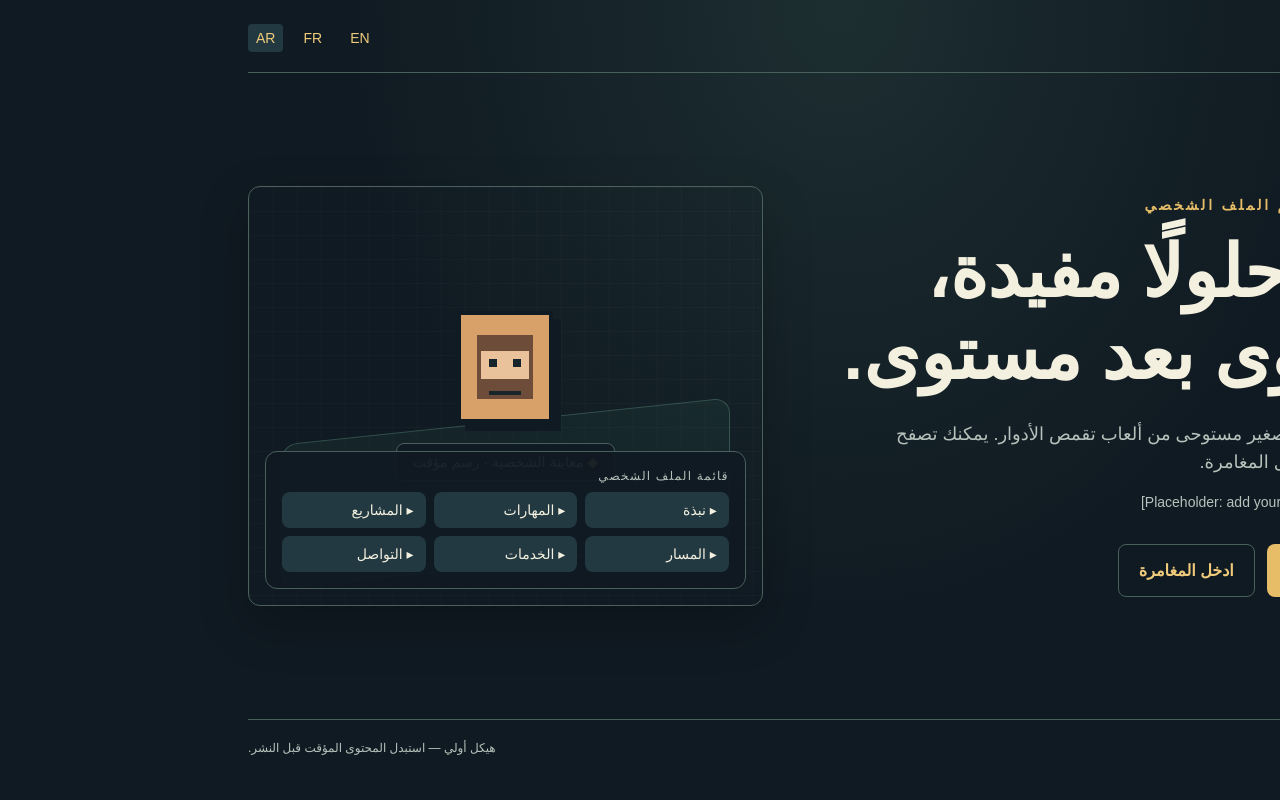
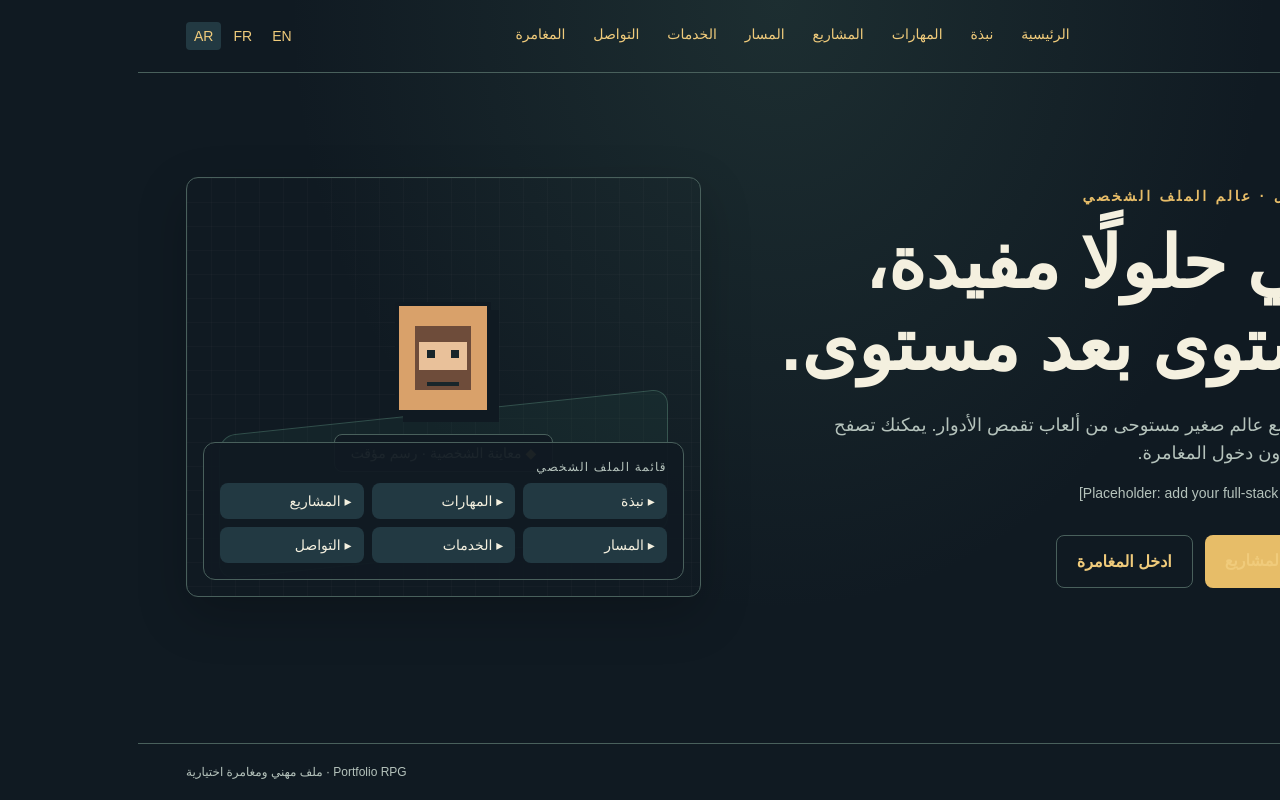
Before and after one commit to Fokoda799/portfolio-rpg-milestone-1, a Next.js app: page /ar in a window 1280 px wide. Built offline with nearby package versions, Linux system fonts and the light colour scheme.

Commit message:
feat: add site header and footer components with multilingual support

```diff
--- a/src/app/[locale]/layout.tsx
+++ b/src/app/[locale]/layout.tsx
@@ -2,6 +2,8 @@ import type { Metadata } from "next";
 import { notFound } from "next/navigation";
 import { isLocale, localeDirection } from "@/lib/i18n/config";
 import "../globals.css";
+import { SiteFooter } from "@/components/site-footer";
+import { SiteHeader } from "@/components/site-header";
 
 type LocaleLayoutProps = Readonly<{
   children: React.ReactNode;
@@ -44,7 +46,11 @@ export default async function LocaleLayout({
 
   return (
     <html lang={rawLocale} dir={localeDirection(rawLocale)}>
-      <body>{children}</body>
+      <body className="flex min-h-screen flex-col">
+        <SiteHeader locale={rawLocale} />
+        <div className="flex-1">{children}</div>
+        <SiteFooter locale={rawLocale} />
+      </body>
     </html>
   );
 }
--- a/src/app/[locale]/page.tsx
+++ b/src/app/[locale]/page.tsx
@@ -17,36 +17,13 @@ export default async function HomePage({ params }: HomePageProps) {
   const text = copy[rawLocale];
 
   return (
-    <main className="mx-auto flex min-h-screen w-full max-w-7xl flex-col px-5 py-6 sm:px-8 lg:px-12">
+    <main className="mx-auto flex min-h-[60vh] w-full max-w-7xl flex-col px-5 py-6 sm:px-8 lg:px-12">
       <a
         href="#main-content"
         className="sr-only z-50 rounded bg-white px-4 py-2 text-black focus:not-sr-only focus:absolute focus:left-4 focus:top-4"
       >
         {text.skipToContent}
       </a>
-
-      <header className="flex items-center justify-between gap-4 border-b border-[var(--color-border)] pb-5">
-        <Link href={`/${rawLocale}`} className="font-semibold tracking-wide">
-          ABD / DEV
-        </Link>
-        <nav
-          aria-label={text.languageNavigation}
-          className="flex gap-3 text-sm"
-        >
-          {(["en", "fr", "ar"] as const).map((language) => (
-            <Link
-              key={language}
-              href={`/${language}`}
-              hrefLang={language}
-              aria-current={language === rawLocale ? "page" : undefined}
-              className="rounded px-2 py-1 text-[var(--color-muted)] hover:text-[var(--color-text)] aria-[current=page]:bg-[var(--color-panel-raised)] aria-[current=page]:text-[var(--color-text)]"
-            >
-              {language.toUpperCase()}
-            </Link>
-          ))}
-        </nav>
-      </header>
-
       <section
         id="main-content"
         className="grid flex-1 items-center gap-10 py-12 lg:grid-cols-[1.1fr_0.9fr] lg:py-20"
@@ -124,11 +101,6 @@ export default async function HomePage({ params }: HomePageProps) {
           </div>
         </div>
       </section>
-
-      <footer className="flex flex-wrap justify-between gap-3 border-t border-[var(--color-border)] py-5 text-xs text-[var(--color-muted)]">
-        <span>© {new Date().getFullYear()} Abdellah</span>
-        <span>{text.placeholderNotice}</span>
-      </footer>
     </main>
   );
 }
--- /dev/null
+++ b/src/components/site-footer.tsx
@@ -0,0 +1,17 @@
+import type { Locale } from "@/lib/i18n/config";
+import { shellCopy } from "@/lib/i18n/shell-copy";
+
+type SiteFooterProps = Readonly<{
+  locale: Locale;
+}>;
+
+export function SiteFooter({ locale }: SiteFooterProps) {
+  return (
+    <footer className="border-t border-[var(--color-border)]">
+      <div className="mx-auto flex w-full max-w-7xl flex-wrap justify-between gap-3 px-5 py-5 text-xs text-[var(--color-muted)] sm:px-8 lg:px-12">
+        <span>© {new Date().getFullYear()} Abdellah</span>
+        <span>{shellCopy[locale].footerNotice}</span>
+      </div>
+    </footer>
+  );
+}
--- /dev/null
+++ b/src/components/site-header.tsx
@@ -0,0 +1,73 @@
+import Link from "next/link";
+import type { Locale } from "@/lib/i18n/config";
+import { shellCopy } from "@/lib/i18n/shell-copy";
+
+type SiteHeaderProps = Readonly<{
+  locale: Locale;
+}>;
+
+const languages: readonly Locale[] = ["en", "fr", "ar"];
+
+export function SiteHeader({ locale }: SiteHeaderProps) {
+  const text = shellCopy[locale];
+
+  const links = [
+    { label: text.home, href: `/${locale}` },
+    { label: text.about, href: `/${locale}/about` },
+    { label: text.skills, href: `/${locale}/skills` },
+    { label: text.projects, href: `/${locale}/projects` },
+    { label: text.journey, href: `/${locale}/journey` },
+    { label: text.services, href: `/${locale}/services` },
+    { label: text.contact, href: `/${locale}/contact` },
+    { label: text.adventure, href: `/${locale}/adventure` },
+  ];
+
+  return (
+    <header className="border-b border-[var(--color-border)]">
+      <div className="mx-auto flex w-full max-w-7xl flex-wrap items-center justify-between gap-4 px-5 py-4 sm:px-8 lg:px-12">
+        <Link
+          href={`/${locale}`}
+          className="shrink-0 rounded font-semibold tracking-wide text-[var(--color-text)] focus-visible:outline"
+        >
+          ABD / DEV
+        </Link>
+
+        <nav
+          aria-label={text.primaryNavigation}
+          className="order-3 w-full overflow-x-auto pb-1 sm:order-2 sm:w-auto sm:max-w-full"
+        >
+          <ul className="flex w-max min-w-full gap-1 sm:min-w-0 sm:flex-wrap sm:justify-end">
+            {links.map((link) => (
+              <li key={link.href}>
+                <Link
+                  href={link.href}
+                  className="interactive-surface block rounded-md px-3 py-2 text-sm text-[var(--color-muted)] hover:text-[var(--color-text)] focus-visible:outline"
+                >
+                  {link.label}
+                </Link>
+              </li>
+            ))}
+          </ul>
+        </nav>
+
+        <nav
+          aria-label={text.languageNavigation}
+          className="order-2 flex shrink-0 gap-1 sm:order-3"
+        >
+          {languages.map((language) => (
+            <Link
+              key={language}
+              href={`/${language}`}
+              hrefLang={language}
+              aria-current={language === locale ? "page" : undefined}
+              lang={language}
+              className="interactive-surface rounded px-2 py-1 text-sm text-[var(--color-muted)] hover:text-[var(--color-text)] aria-[current=page]:bg-[var(--color-panel-raised)] aria-[current=page]:text-[var(--color-text)] focus-visible:outline"
+            >
+              {language.toUpperCase()}
+            </Link>
+          ))}
+        </nav>
+      </div>
+    </header>
+  );
+}
--- /dev/null
+++ b/src/lib/i18n/shell-copy.ts
@@ -0,0 +1,59 @@
+import type { Locale } from "./config";
+
+type ShellCopy = {
+  primaryNavigation: string;
+  home: string;
+  about: string;
+  skills: string;
+  projects: string;
+  journey: string;
+  services: string;
+  contact: string;
+  adventure: string;
+  languageNavigation: string;
+  footerNotice: string;
+};
+
+export const shellCopy: Record<Locale, ShellCopy> = {
+  en: {
+    primaryNavigation: "Main navigation",
+    home: "Home",
+    about: "About",
+    skills: "Skills",
+    projects: "Projects",
+    journey: "Journey",
+    services: "Services",
+    contact: "Contact",
+    adventure: "Adventure",
+    languageNavigation: "Language",
+    footerNotice:
+      "Portfolio RPG · Professional portfolio and optional adventure",
+  },
+  fr: {
+    primaryNavigation: "Navigation principale",
+    home: "Accueil",
+    about: "À propos",
+    skills: "Compétences",
+    projects: "Projets",
+    journey: "Parcours",
+    services: "Services",
+    contact: "Contact",
+    adventure: "Aventure",
+    languageNavigation: "Langue",
+    footerNotice:
+      "Portfolio RPG · Portfolio professionnel et aventure facultative",
+  },
+  ar: {
+    primaryNavigation: "التنقل الرئيسي",
+    home: "الرئيسية",
+    about: "نبذة",
+    skills: "المهارات",
+    projects: "المشاريع",
+    journey: "المسار",
+    services: "الخدمات",
+    contact: "التواصل",
+    adventure: "المغامرة",
+    languageNavigation: "اللغة",
+    footerNotice: "Portfolio RPG · ملف مهني ومغامرة اختيارية",
+  },
+};
```
